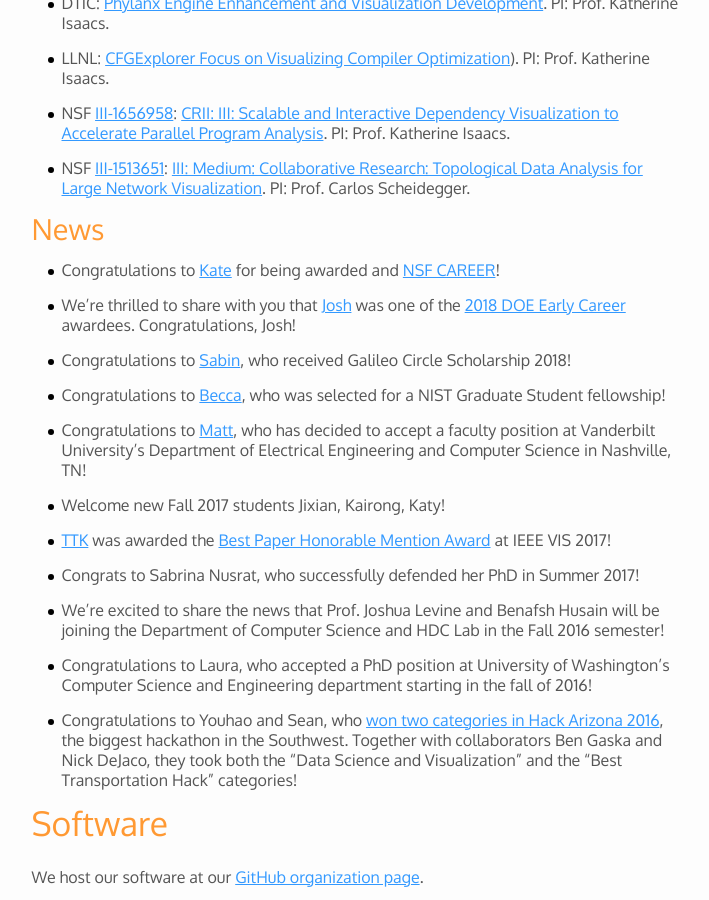
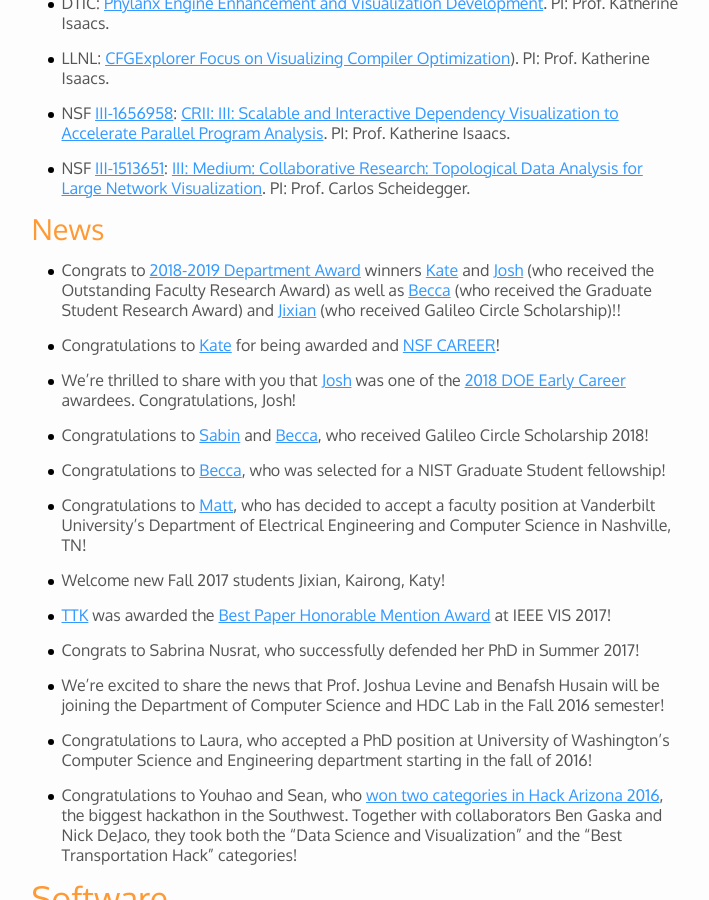
Before and after one commit to hdc-arizona/hdc-arizona.github.io, a Jekyll site: the page built from index.md, in a window 1280 px wide and 900 px high, scrolled down 1926 px. Shown: the whole window, without its empty margins (136-845 px from the left). Built offline with Jekyll 4.4.1, drawn with Linux system fonts in a browser that asks for light colours.

Commit message:
updated awards

```diff
--- a/index.md
+++ b/index.md
@@ -94,12 +94,14 @@ including the Arizona Board of Regents, AT&T, LLNL, DTIC, NSF, and DOE:
 
 ## News
 
+* Congrats to [2018-2019 Department Award](https://www.cs.arizona.edu/about/awards) winners [Kate](http://hdc.cs.arizona.edu/people/kisaacs/) and [Josh](https://jalevine.bitbucket.io/) (who received the Outstanding Faculty Research Award) as well as [Becca](https://rjfaust.github.io/) (who received the Graduate Student Research Award) and [Jixian](https://jixianli.github.io/) (who received Galileo Circle Scholarship)!!
+
 * Congratulations to [Kate](https://hdc.cs.arizona.edu/people/kisaacs/) for
   being awarded and [NSF CAREER](https://www.nsf.gov/awardsearch/showAward?AWD_ID=1844573)!
 
 * We're thrilled to share with you that [Josh](http://www.cs.arizona.edu/~josh) was one of the [2018 DOE Early Career](https://www.energy.gov/articles/department-energy-selects-84-scientists-receive-early-career-research-program-funding) awardees. Congratulations, Josh!
 
-* Congratulations to [Sabin](https://devkotasabin.github.io/), who received Galileo Circle Scholarship 2018!
+* Congratulations to [Sabin](https://devkotasabin.github.io/) and [Becca](https://rjfaust.github.io/), who received Galileo Circle Scholarship 2018!
 
 * Congratulations to [Becca](https://rjfaust.github.io/), who was selected for a NIST Graduate Student fellowship!
 
```
